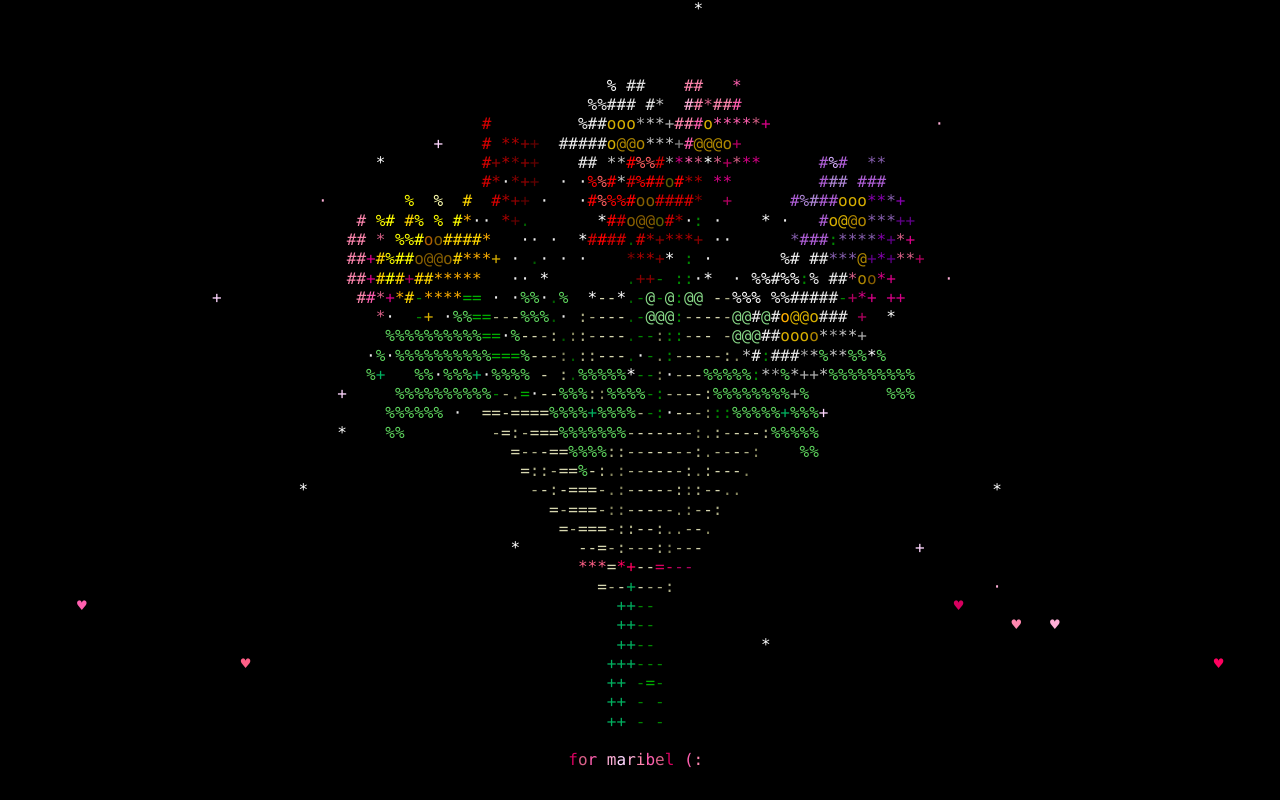
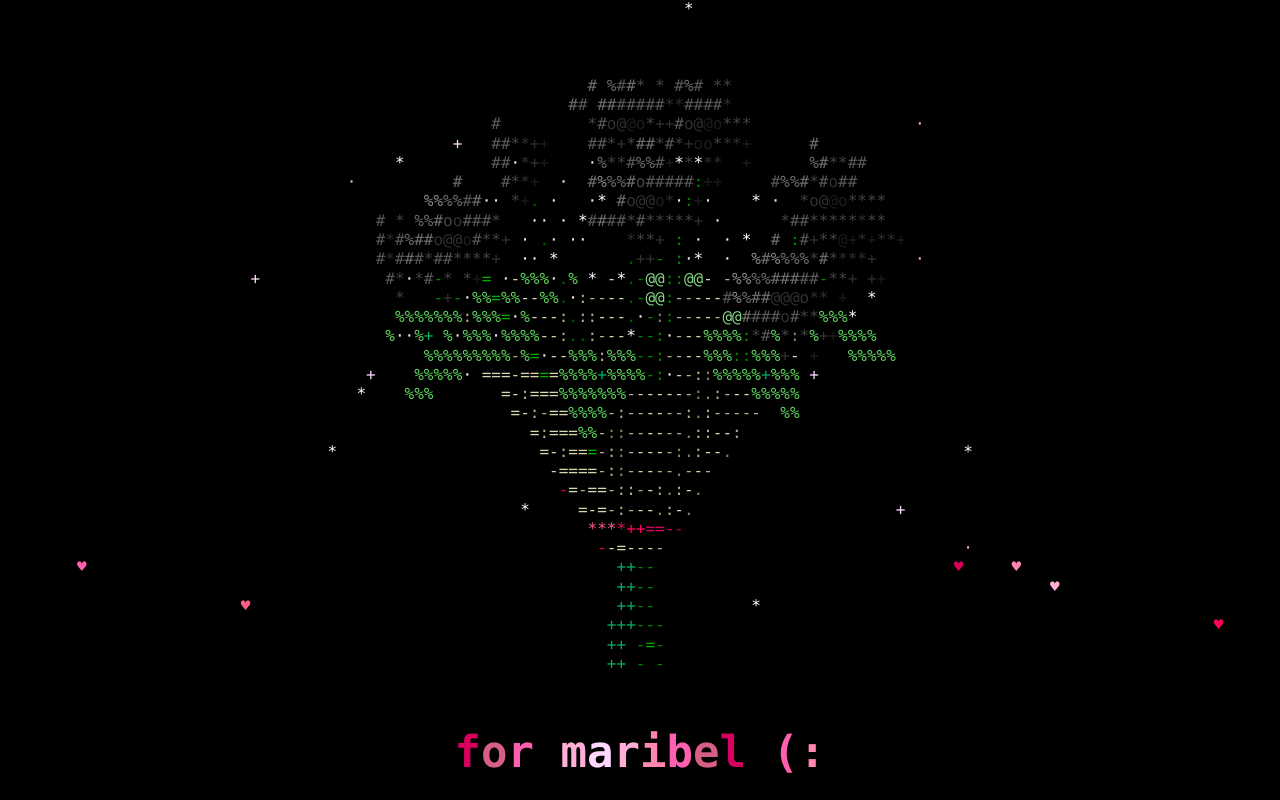
Before and after one commit to Farrell67/maribel, a plain HTML site: page index.html in a window 1280 px wide. Drawn offline with Linux system fonts and the light colour scheme.

Commit message:
Update index.html

```diff
--- a/index.html
+++ b/index.html
@@ -17,14 +17,12 @@ const MESSAGE = "for maribel (:";
 const HINT = "";
 const PIVOT_Y = 0.2;
 
-const WHITE = [244, 248, 251, 254, 255, 231];
-const PINK = [125, 162, 168, 205, 211, 218, 225];
-const RED = [52, 88, 124, 160, 196, 203];
-const PURPLE = [54, 91, 97, 134, 140, 183];
-const YELLOW = [136, 178, 214, 220, 226, 229];
-const ORANGE = [130, 166, 202, 208, 214, 216];
-const GOLD_CENTER = [94, 136, 178, 214, 220];
-const DARK_CENTER = [52, 58, 94, 130, 136];
+// all flowers are black (near-black grays so the shading stays visible on the black background)
+const BLACK_PETAL = [234, 236, 238, 240, 242, 245];
+const BLACK_CENTER = [232, 234, 236, 238, 240];
+const WHITE = BLACK_PETAL, PINK = BLACK_PETAL, RED = BLACK_PETAL;
+const PURPLE = BLACK_PETAL, YELLOW = BLACK_PETAL, ORANGE = BLACK_PETAL;
+const GOLD_CENTER = BLACK_CENTER, DARK_CENTER = BLACK_CENTER;
 const GREENS = [22, 28, 28, 34, 35, 71, 77, 114];
 const PAPER = [101, 144, 187, 223, 230, 231];
 const RIBBON = [88, 125, 161, 197, 204, 211];
@@ -230,7 +228,7 @@ function render(scene, t, cols, rows, hearts) {
   const colors = Array.from({ length: rows }, () => new Array(cols).fill(0));
   const zbuf = Array.from({ length: rows }, () => new Float64Array(cols).fill(-1e9));
 
-  const viewRows = rows - 2;
+  const viewRows = rows;
   const scale = Math.max(1, Math.min((viewRows - 2) / 1.45, (cols - 2) / 2.7));
   const sxScale = scale * 2;
   const cx = cols / 2, cy = 1 + 0.78 * scale;
@@ -330,24 +328,14 @@ function render(scene, t, cols, rows, hearts) {
     else if (tw > 0) plot(col, row, zt, "·", 218);
   }
 
-  const mrow = rows - 2;
-  const start = Math.max(0, Math.floor((cols - MESSAGE.length) / 2));
-  const shift = Math.floor(t * 6);
-  [...MESSAGE].forEach((ch, i) => {
-    if (start + i < cols) { chars[mrow][start + i] = ch; colors[mrow][start + i] = MSG_COLORS[(i + shift) % MSG_COLORS.length]; }
-  });
-  const hstart = Math.max(0, Math.floor((cols - HINT.length) / 2));
-  [...HINT].forEach((ch, i) => {
-    if (hstart + i < cols) { chars[rows - 1][hstart + i] = ch; colors[rows - 1][hstart + i] = 238; }
-  });
-
   return { chars, colors };
 }
 
 // ---- canvas driver ----
 const canvas = document.getElementById("c");
 const ctx = canvas.getContext("2d");
-let fs, cw, lh, cols, rows;
+let fs, cw, lh, cols, rows, msgFs, msgH;
+const MONO = '"SFMono-Regular", Menlo, Consolas, "DejaVu Sans Mono", monospace';
 
 function resize() {
   const dpr = window.devicePixelRatio || 1;
@@ -358,7 +346,10 @@ function resize() {
   cw = ctx.measureText("M").width;
   lh = cw * 2;                       // terminal-like 1:2 cell
   cols = Math.max(20, Math.floor(innerWidth / cw));
-  rows = Math.max(12, Math.floor(innerHeight / lh));
+  // message gets its own larger font, independent of the ASCII grid
+  msgFs = Math.max(20, Math.min(44, Math.floor(innerWidth / 12)));
+  msgH = Math.ceil(msgFs * 2);
+  rows = Math.max(12, Math.floor((innerHeight - msgH) / lh));
 }
 addEventListener("resize", resize);
 resize();
@@ -386,6 +377,19 @@ function frame(now) {
       ctx.fillText(ch, (c + 0.5) * cw, (r + 0.5) * lh);
     }
   }
+  // big, readable message at the bottom
+  ctx.font = `bold ${msgFs}px ${MONO}`;
+  const mw = ctx.measureText("M").width;
+  const chars2 = [...MESSAGE];
+  const total = mw * chars2.length;
+  const x0 = (innerWidth - total) / 2;
+  const shift = Math.floor(((now - startT) / 1000) * 6);
+  const my = innerHeight - msgH / 2;
+  chars2.forEach((ch, i) => {
+    ctx.fillStyle = css256(MSG_COLORS[(i + shift) % MSG_COLORS.length]);
+    ctx.fillText(ch, x0 + (i + 0.5) * mw, my);
+  });
+  ctx.font = `${fs}px ${MONO}`;
   requestAnimationFrame(frame);
 }
 requestAnimationFrame(frame);
```
